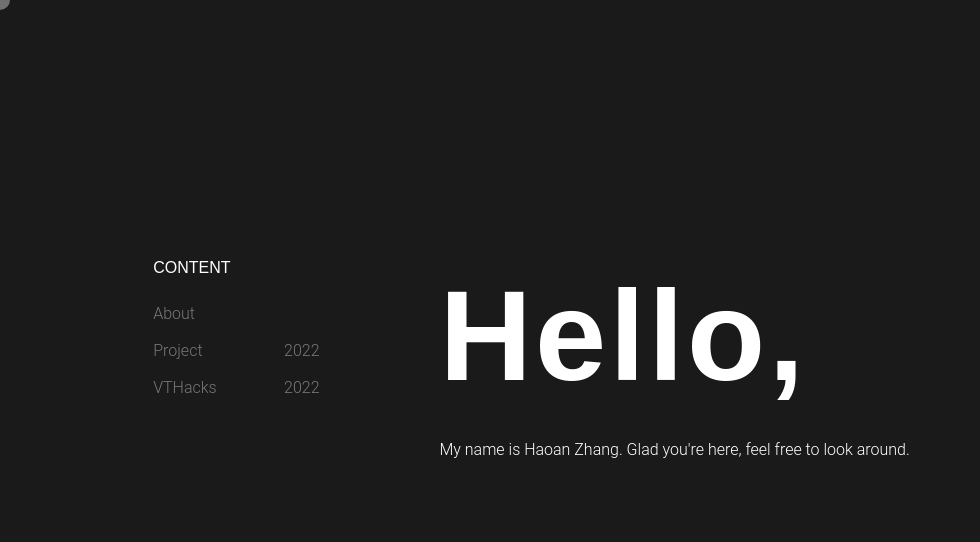
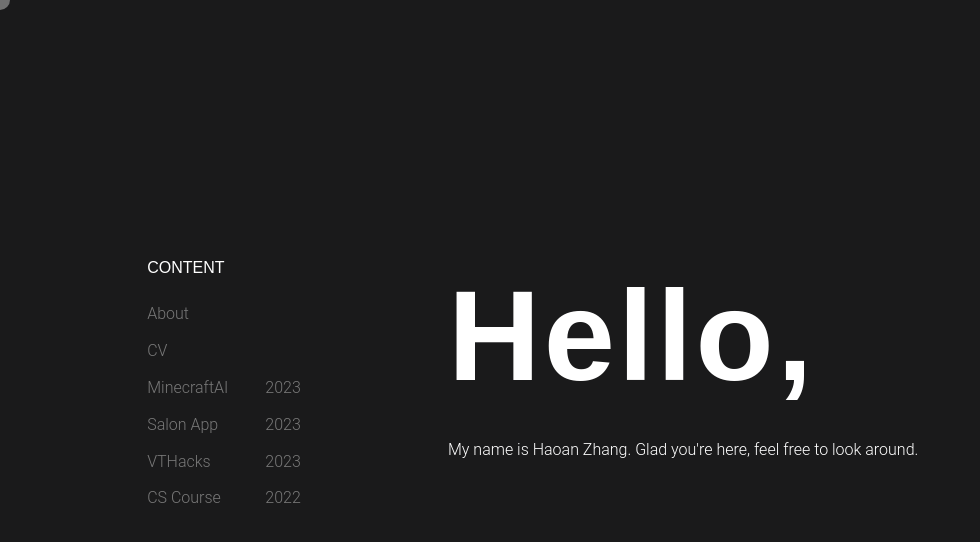
Before and after one commit to louiszhangg/louiszhangg.github.io, a React (Create React App) app: page / in a window 1280 px wide. Shown: the top 542 px of the page, without its empty margins (0-980 px from the left). Built offline with nearby package versions, Linux system fonts and the light colour scheme.

Commit message:
scrollable sidebar but it might not be evident to the user that you have to scroll

```diff
--- a/src/App.css
+++ b/src/App.css
@@ -37,15 +37,30 @@
   gap: 2vw;
 }
 
+.sidebar-container {
+  position: relative;
+  min-width: 130px;
+  width: 15%;
+}
+
 .sidebar {
-  position: relative;
-  width: 13%;
+  position: fixed;
+  height: 60vh;
+  min-width: 120px;
+  width: 15%;
+  overflow-y: scroll;
+  -ms-overflow-style: none; /* hide scrollbar for Internet Explorer, Edge */
+  scrollbar-width: none; /* hide scrollbar for Firefox */
+}
+
+.sidebar::-webkit-scrollbar {
+  display: none; /* hide scrollbar for Chrome, Safari, and Opera */
 }
 
 /* Button styling */
 .button {
   display: flex;
-  width: 100%;
+  width: 80%;
   justify-content: space-between;
   padding: 0 10%;
   transition: font-size 0.2s ease-in-out;
--- a/src/Pages/AboutPage.js
+++ b/src/Pages/AboutPage.js
@@ -27,11 +27,6 @@ function AboutPage() {
                 <p className="text">I aspire to work as a software engineer, creating products that enhance lives and spark inspiration.</p>
                 <br></br>
                 <p className="text"><em>Think I could be a good fit for your company? Feel free to contact me below!</em></p>
-                <p className="text">I believe computer science is far from boring. Things like web development, for instance, can stir hearts and minds, inspiring creativity and innovations in others.</p>
-                <p className="text">I believe computer science is far from boring. Things like web development, for instance, can stir hearts and minds, inspiring creativity and innovations in others.</p>
-                <p className="text">I believe computer science is far from boring. Things like web development, for instance, can stir hearts and minds, inspiring creativity and innovations in others.</p>
-                <p className="text">I believe computer science is far from boring. Things like web development, for instance, can stir hearts and minds, inspiring creativity and innovations in others.</p>
-
             </div>
         </div>
     )
--- a/src/Sidebar.js
+++ b/src/Sidebar.js
@@ -12,11 +12,22 @@ function Sidebar({changeContent}) {
     }
 
     return (
-        <div className="sidebar">
-            <ContentButton text="CONTENT" onclick={handleSidebarClick} currentButton={clickedButton}/>
-            <Button text="About" year="" onclick={handleSidebarClick} currentButton={clickedButton}/>
-            <Button text="Project" year="2022" onclick={handleSidebarClick} currentButton={clickedButton}/>
-            <Button text="VTHacks" year="2022" onclick={handleSidebarClick} currentButton={clickedButton}/>
+        <div className="sidebar-container">
+            <div className="sidebar">
+                <ContentButton text="CONTENT" onclick={handleSidebarClick} currentButton={clickedButton}/>
+                <Button text="About" year="" onclick={handleSidebarClick} currentButton={clickedButton}/>
+                <Button text="CV" year="" onclick={handleSidebarClick} currentButton={clickedButton}/>
+                <Button text="MinecraftAI" year="2023" onclick={handleSidebarClick} currentButton={clickedButton}/>
+                <Button text="Salon App" year="2023" onclick={handleSidebarClick} currentButton={clickedButton}/>
+                <Button text="VTHacks" year="2023" onclick={handleSidebarClick} currentButton={clickedButton}/>
+                <Button text="CS Course" year="2022" onclick={handleSidebarClick} currentButton={clickedButton}/>
+                {/* <Button text="VTHacks" year="2022" onclick={handleSidebarClick} currentButton={clickedButton}/>
+                <Button text="VTHacks" year="2022" onclick={handleSidebarClick} currentButton={clickedButton}/>
+                <Button text="VTHacks" year="2022" onclick={handleSidebarClick} currentButton={clickedButton}/>
+                <Button text="VTHacks" year="2022" onclick={handleSidebarClick} currentButton={clickedButton}/>
+                <Button text="VTHacks" year="2022" onclick={handleSidebarClick} currentButton={clickedButton}/>
+                <Button text="Bottomr" year="2022" onclick={handleSidebarClick} currentButton={clickedButton}/> */}
+            </div>
         </div>
     )
 }
```
